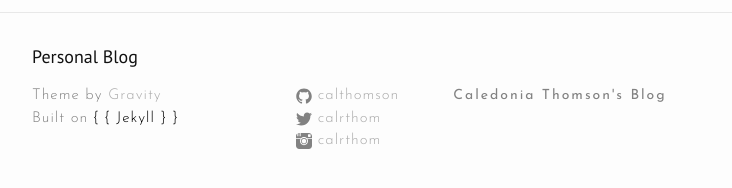
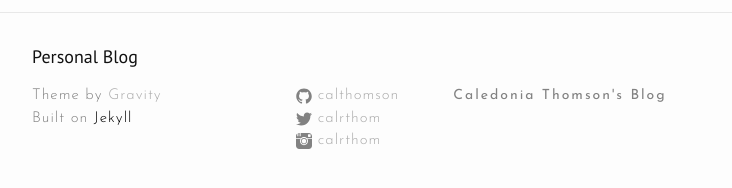
Before and after one commit to calthomson/calthomson.github.io, a Jekyll site: the page built from design.md, in a window 1280 px wide. Shown: the part 569-757 px from the top of the page, without its empty margins (238-970 px from the left). Built offline with Jekyll 4.4.1, drawn with Linux system fonts in a browser that asks for light colours; nearby versions of some CDN libraries.

Commit message:
Update footer.html

```diff
--- a/_includes/footer.html
+++ b/_includes/footer.html
@@ -8,7 +8,7 @@
       <div class="footer-col footer-col-1">
         <ul class="contact-list footer-content">
           <li>Theme by <a href="http://github.com/hemangsk/Gravity">Gravity</a></li>
-          <li>Built on <a href="jekyll.com"><span style="color:black">{ { Jekyll } }</a></span></li>
+          <li>Built on <a href="www.jekyll.com"><span style="color:black">Jekyll</a></span></li>
 
 
         </ul>
```
